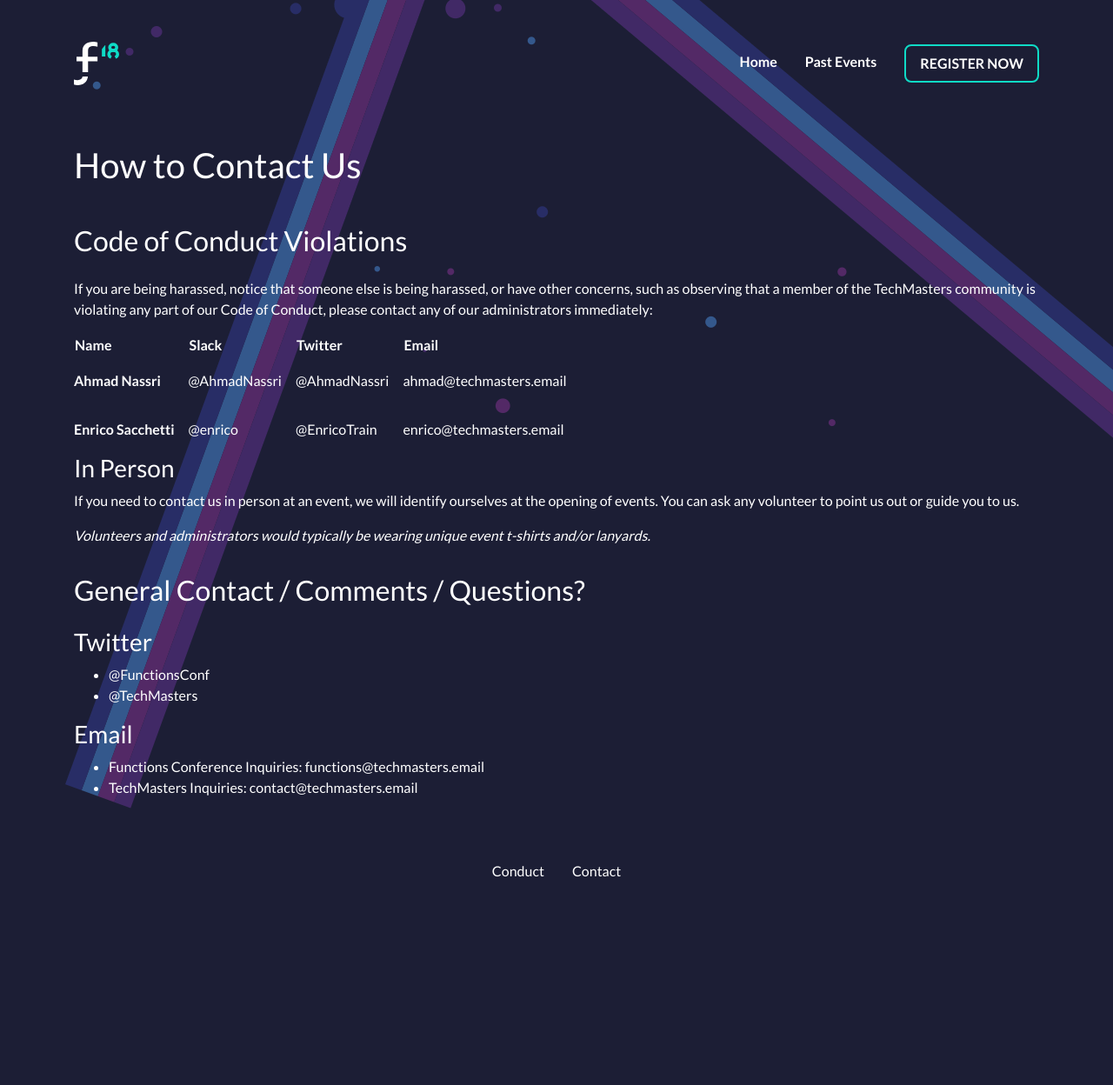
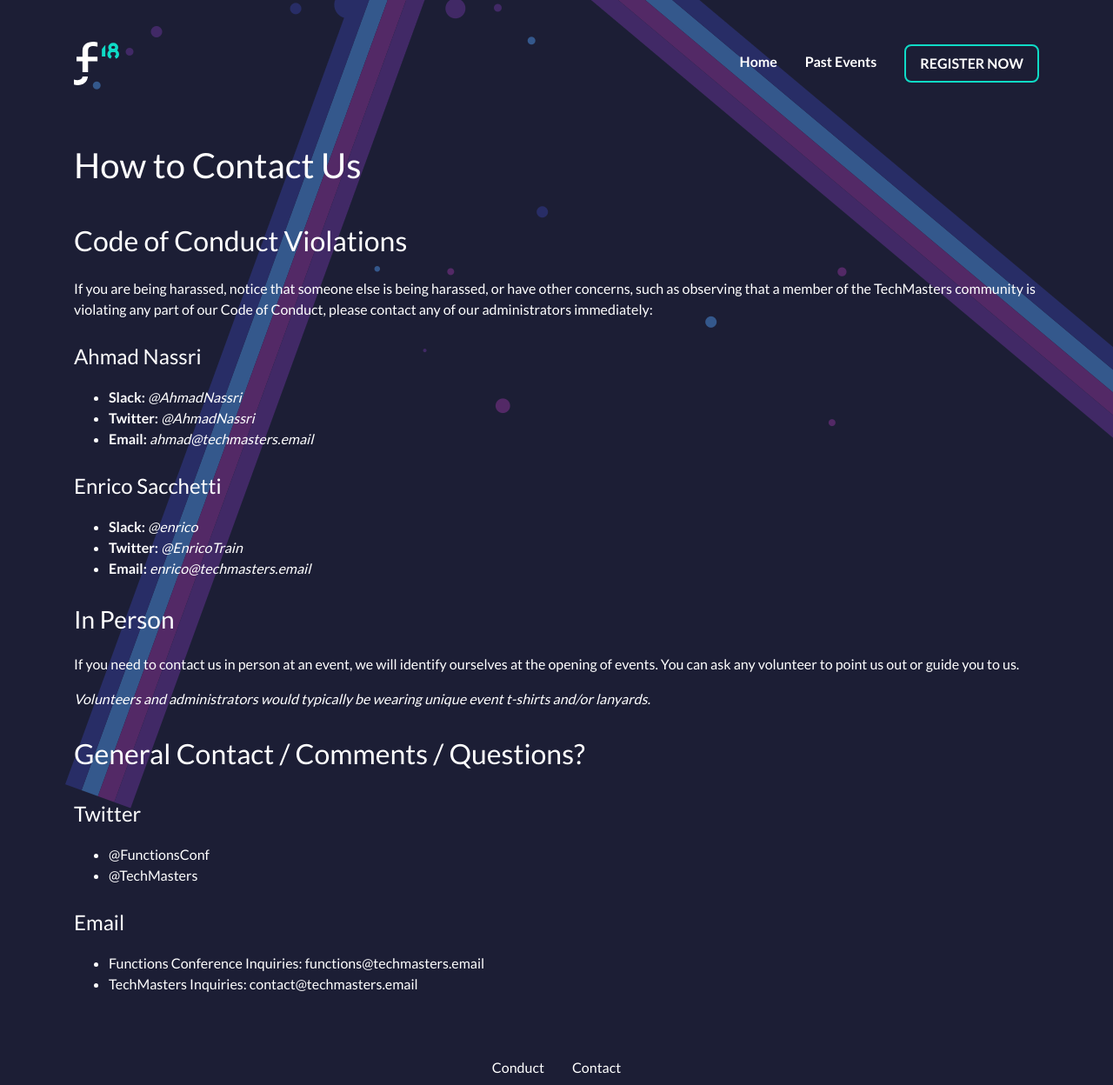
Before and after one commit to TechnologyMasters/functions.events, a Jekyll site: the page built from pages/contact.md, in a window 1280 px wide. Shown: the whole page at 87% size. Built offline with Jekyll 4.4.1, drawn with Linux system fonts in a browser that asks for light colours; before the commit the page ends 1022 px from its top, so only the background shows below that.

Commit message:
fix(css): style touch ups

```diff
--- a/_layouts/home.html
+++ b/_layouts/home.html
@@ -18,6 +18,8 @@
   <div class="row d-flex align-items-center my-auto">
     <section class="col-12 col-lg-7 col-xl-8">
       <img class="w-100 mb-4" src="/images/{{ year }}/{{ city }}/logo.svg"/>
+
+      <div class="d-block d-md-none mt-5"></div>
 
       <div class="lead mb-5">{{ content }}</div>
 
--- a/css/base.scss
+++ b/css/base.scss
@@ -40,6 +40,7 @@
   }
 
   nav {
+    width: 100%;
     justify-content: center;
 
     & .nav-link {
@@ -102,3 +103,9 @@
   background-color: var(--color-secondary) !important;
   border-color: var(--color-secondary) !important;
 }
+
+@media (min-width: 576px) {
+  header nav {
+    width: initial;
+  }
+}
--- a/css/default.css
+++ b/css/default.css
@@ -1,7 +1,9 @@
 @import "/css/base.css";
 
 h1,
-h2 {
+h2,
+h3,
+h4 {
   padding: .5em 0;
 }
 
--- a/pages/contact.md
+++ b/pages/contact.md
@@ -10,10 +10,15 @@
 
 If you are being harassed, notice that someone else is being harassed, or have other concerns, such as observing that a member of the TechMasters community is violating any part of our [Code of Conduct](./conduct.md), please contact any of our administrators immediately:
 
-Name                 | Slack                       | Twitter                        | Email
--------------------- | --------------------------- | ------------------------------ | ------------------------
-**Ahmad Nassri**     | [@AhmadNassri][slack-ahmad] | [@AhmadNassri][twitter-ahmad]  | [ahmad@techmasters.email](mailto:ahmad@techmasters.email)
-**Enrico Sacchetti** | [@enrico][slack-enrico]     | [@EnricoTrain][twitter-enrico] | [enrico@techmasters.email](mailto:enrico@techmasters.email)
+#### Ahmad Nassri
+- **Slack:** _[@AhmadNassri][slack-ahmad]_
+- **Twitter:** _[@AhmadNassri][twitter-ahmad]_
+- **Email:** _[ahmad@techmasters.email](mailto:ahmad@techmasters.email)_
+
+#### Enrico Sacchetti
+- **Slack:** _[@enrico][slack-enrico]_
+- **Twitter:** _[@EnricoTrain][twitter-enrico]_
+- **Email:** _[enrico@techmasters.email](mailto:enrico@techmasters.email)_
 
 ### In Person
 
@@ -23,12 +28,12 @@
 
 ## General Contact / Comments / Questions?
 
-### Twitter
+#### Twitter
 
 - [@FunctionsConf][twitter-functions]
 - [@TechMasters][twitter-techmasters]
 
-### Email
+#### Email
 
 - Functions Conference Inquiries: [functions@techmasters.email](mailto:functions@techmasters.email)
 - TechMasters Inquiries: [contact@techmasters.email](mailto:contact@techmasters.email)
```
